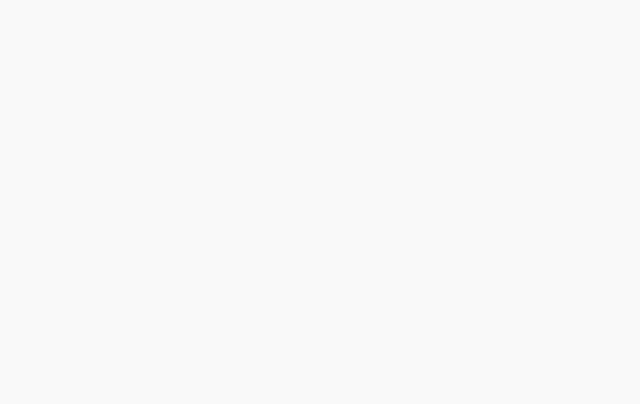
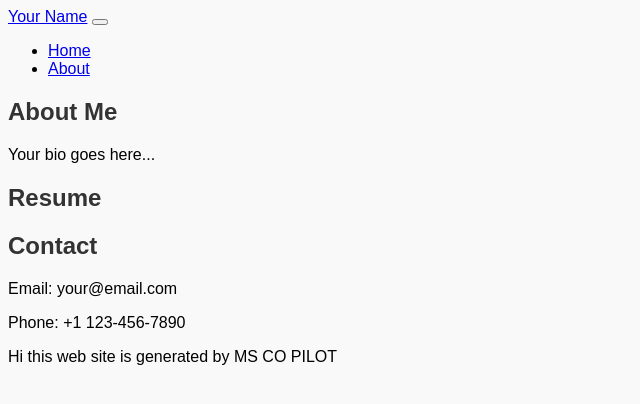
Before and after one commit to rajesh01ntpc/rajesh, a plain HTML site: page index.html in a window 1280 px wide. Shown: the whole page, without its empty margins (0-640 px from the left). Drawn offline with Linux system fonts and the light colour scheme.

Commit message:
Update index.html

```diff
--- a/index.html
+++ b/index.html
@@ -6,7 +6,41 @@
     <link rel="stylesheet" href="style.css">
     <title>Your Portfolio</title>
 </head>
+    <nav class="navbar navbar-expand-lg fixed-top navbarScroll">
+    <div class="container">
+        <a class="navbar-brand" href="#">Your Name</a>
+        <button class="navbar-toggler" type="button" data-bs-toggle="collapse" data-bs-target="#navbarSupportedContent" aria-controls="navbarSupportedContent" aria-expanded="false" aria-label="Toggle navigation">
+            <span class="navbar-toggler-icon"></span>
+        </button>
+        <div class="collapse navbar-collapse" id="navbarSupportedContent">
+            <ul class="navbar-nav ms-auto">
+                <li class="nav-item active">
+                    <a class="nav-link" href="#home">Home</a>
+                </li>
+                <li class="nav-item">
+                    <a class="nav-link" href="#about">About</a>
+                </li>
+                <!-- Add other menu items (Services, Portfolio, Contact) -->
+            </ul>
+        </div>
+    </div>
+</nav>
+<section id="about">
+    <h2>About Me</h2>
+    <p>Your bio goes here...</p>
+</section>
+<section id="resume">
+    <h2>Resume</h2>
+    <!-- Include your resume content -->
+</section>
+<section id="contact">
+    <h2>Contact</h2>
+    <p>Email: your@email.com</p>
+    <p>Phone: +1 123-456-7890</p>
+</section>
+
 <body>
     <!-- Your content will go here -->
+    Hi this web site is generated by MS CO PILOT
 </body>
 </html>
```
